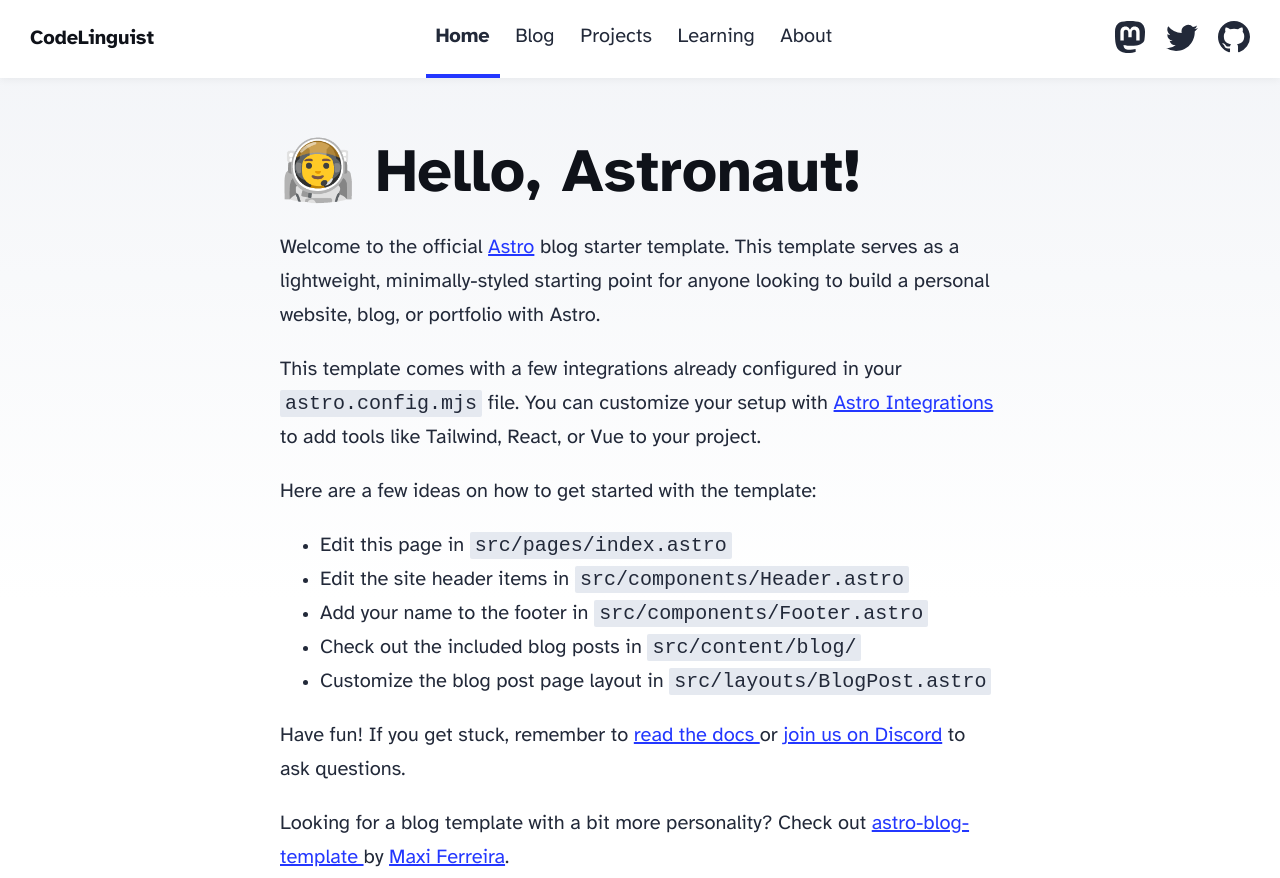
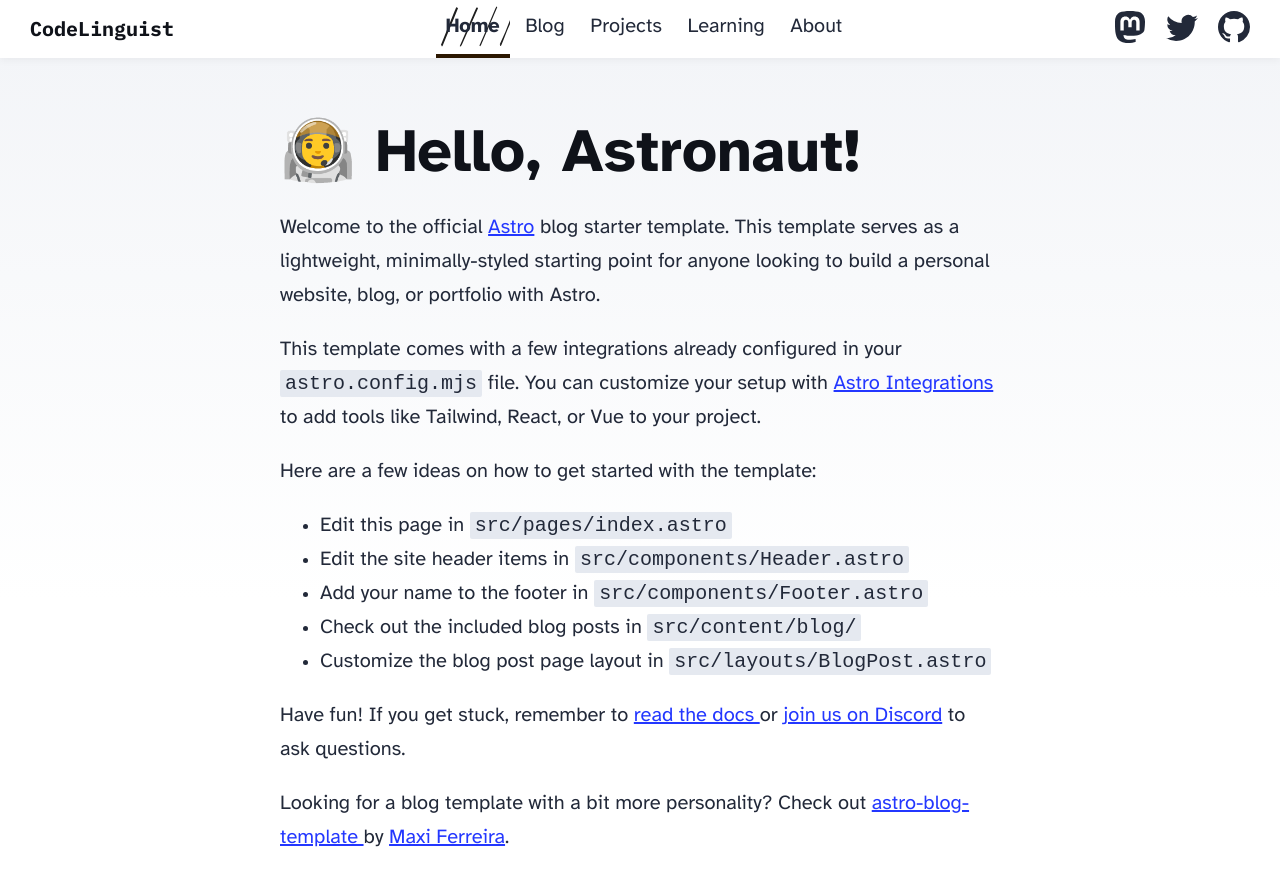
Before and after one commit to Zuhayr-Barhoumi/codelinguist, an Astro site: page / in a window 1280 px wide. Shown: the top 878 px of the page. Built offline with nearby package versions, Linux system fonts and the light colour scheme; Astro itself is replaced by a stand-in of ours.

Commit message:
basic nav

```diff
--- a/src/components/Header.astro
+++ b/src/components/Header.astro
@@ -54,6 +54,7 @@
 	h2 {
 		margin: 0;
 		font-size: 1em;
+		font-family: var(--font-ibm);
 	}
 
 	h2 a,
@@ -66,14 +67,14 @@
 		justify-content: space-between;
 	}
 	nav a {
-		padding: 1em 0.5em;
+		padding: 0.5em;
 		color: var(--black);
 		border-bottom: 4px solid transparent;
 		text-decoration: none;
 	}
 	nav a.active {
 		text-decoration: none;
-		border-bottom-color: var(--accent);
+		border-bottom-color: var(--color-dark);
 	}
 	.social-links,
 	.social-links a {
--- a/src/components/HeaderLink.astro
+++ b/src/components/HeaderLink.astro
@@ -19,6 +19,10 @@
 	}
 	a.active {
 		font-weight: bolder;
-		text-decoration: underline;
+		/* text-decoration: underline; */
+		background-image: url(/public/images/box.svg);
+		background-size: cover;
+		background-repeat: no-repeat;
+		border-bottom: 2px solid var(--color-dark);
 	}
 </style>
--- a/src/styles/global.css
+++ b/src/styles/global.css
@@ -3,69 +3,6 @@
   https://github.com/HermanMartinus/bearblog/blob/297026a877bc2ab2b3bdfbd6b9f7961c350917dd/templates/styles/blog/default.css
   License MIT: https://github.com/HermanMartinus/bearblog/blob/master/LICENSE.md
  */
-
-:root {
-  --accent: #2337ff;
-  --accent-dark: #000d8a;
-  --black: 15, 18, 25;
-  --gray: 96, 115, 159;
-  --gray-light: 229, 233, 240;
-  --gray-dark: 34, 41, 57;
-  --gray-gradient: rgba(var(--gray-light), 50%), #fff;
-  --box-shadow: 0 2px 6px rgba(var(--gray), 25%),
-    0 8px 24px rgba(var(--gray), 33%), 0 16px 32px rgba(var(--gray), 33%);
-
-  /* CUSTOM VARIABLES*/
-  /* Colors */
-  --color-primary: rgb(246, 230, 213); /* #f6e6d5 */
-  --color-secondary: rgb(84, 44, 0); /* #542c00 */
-  --color-tertiary: rgb(255, 207, 153); /* #ffcf99 */
-  --color-success: rgb(156, 255, 153); /* #9cff99 */
-  --color-danger: rgb(255, 153, 153); /* #ff9999 */
-  --color-warning: rgb(153, 124, 92); /* #997c5c */
-  --color-info: rgb(218, 241, 255); /* #daf1ff */
-  --color-light: rgb(244, 234, 223); /* #f4eadf */
-  --color-lighter: rgb(249, 244, 239); /* #f9f4ef */
-  --color-grey: rgb(74, 74, 74);
-  --color-dark: rgb(43, 23, 0); /* #2b1700 */
-  --color-darker: rgb(32, 17, 0); /* #201100 */
-  --color-darkest: rgb(13, 13, 13); /* #0D0D0D */
-  --color-bg-custom-black: #0d0d0d;
-
-  /* Font Families */
-  --font-caveat: "Caveat", cursive;
-  --font-ibm: "IBM Plex Mono", monospace;
-  --font-sans: 'Atkinson, ui-sans-serif, system-ui, -apple-system, BlinkMacSystemFont, "Segoe UI", Roboto, "Helvetica Neue", Arial, "Noto Sans", sans-serif, "Apple Color Emoji", "Segoe UI Emoji", "Segoe UI Symbol", "Noto Color Emoji"';
-  --font-mono: '"Roboto Mono", "Liberation Mono", "Courier New", monospace';
-
-  /* Font Sizes */
-  --font-size-h1: 2rem;
-  --font-size-h2: 1.75rem;
-  --font-size-h3: 1.5rem;
-  --font-size-h4: 1.25rem;
-  --font-size-h5: 1.125rem;
-  --font-size-h6: 1rem;
-  --font-size-base: 1.25rem;
-  --font-size-lg: 1.125rem;
-  --font-size-xl: 1.26rem;
-  --font-size-2xl: 1.5rem;
-  --font-size-3xl: 1.75rem;
-  --font-size-4xl: 2rem;
-  --font-size-5xl: 2.5rem;
-  --font-size-6xl: 3rem;
-
-  /* Line Heights */
-  --line-height-none: 1;
-  --line-height-tight: 1.25;
-  --line-height-snug: 1.375;
-  --line-height-normal: 1.5;
-  --line-height-relaxed: 1.625;
-  --line-height-loose: 2;
-
-  /* Box Shadows */
-  --box-shadow-custom: 4.5px 5px 8px 0.5px rgba(13, 13, 13, 0.5);
-  /* END OF CUSTOM VARIABLES */
-}
 @font-face {
   font-family: "Atkinson";
   src: url("/fonts/atkinson-regular.woff") format("woff");
@@ -107,6 +44,69 @@
   font-style: bold;
 }
 /* END OF CUSTOM FONTS */
+
+:root {
+  --accent: #2337ff;
+  --accent-dark: #000d8a;
+  --black: 15, 18, 25;
+  --gray: 96, 115, 159;
+  --gray-light: 229, 233, 240;
+  --gray-dark: 34, 41, 57;
+  --gray-gradient: rgba(var(--gray-light), 50%), #fff;
+  --box-shadow: 0 2px 6px rgba(var(--gray), 25%),
+    0 8px 24px rgba(var(--gray), 33%), 0 16px 32px rgba(var(--gray), 33%);
+
+  /* CUSTOM VARIABLES*/
+  /* Colors */
+  --color-primary: rgb(246, 230, 213); /* #f6e6d5 */
+  --color-secondary: rgb(84, 44, 0); /* #542c00 */
+  --color-tertiary: rgb(255, 207, 153); /* #ffcf99 */
+  --color-success: rgb(156, 255, 153); /* #9cff99 */
+  --color-danger: rgb(255, 153, 153); /* #ff9999 */
+  --color-warning: rgb(153, 124, 92); /* #997c5c */
+  --color-info: rgb(218, 241, 255); /* #daf1ff */
+  --color-light: rgb(244, 234, 223); /* #f4eadf */
+  --color-lighter: rgb(249, 244, 239); /* #f9f4ef */
+  --color-grey: rgb(74, 74, 74);
+  --color-dark: rgb(43, 23, 0); /* #2b1700 */
+  --color-darker: rgb(32, 17, 0); /* #201100 */
+  --color-darkest: rgb(13, 13, 13); /* #0D0D0D */
+  --color-bg-custom-black: #0d0d0d;
+
+  /* Font Families */
+  --font-caveat: "Caveat", cursive;
+  --font-ibm: "IBM Plex Mono", monospace;
+  --font-sans: 'Atkinson, ui-sans-serif, system-ui, -apple-system, BlinkMacSystemFont, "Segoe UI", Roboto, "Helvetica Neue", Arial, "Noto Sans", sans-serif, "Apple Color Emoji", "Segoe UI Emoji", "Segoe UI Symbol", "Noto Color Emoji"';
+  --font-mono: '"Roboto Mono", "Liberation Mono", "Courier New", monospace';
+
+  /* Font Sizes */
+  --text-size-h1: 2rem;
+  --text-size-h2: 1.75rem;
+  --text-size-h3: 1.5rem;
+  --text-size-h4: 1.25rem;
+  --text-size-h5: 1.125rem;
+  --text-size-h6: 1rem;
+  --text-size-base: 1.25rem;
+  --text-size-lg: 1.125rem;
+  --text-size-xl: 1.26rem;
+  --text-size-2xl: 1.5rem;
+  --text-size-3xl: 1.75rem;
+  --text-size-4xl: 2rem;
+  --text-size-5xl: 2.5rem;
+  --text-size-6xl: 3rem;
+
+  /* Line Heights */
+  --line-height-none: 1;
+  --line-height-tight: 1.25;
+  --line-height-snug: 1.375;
+  --line-height-normal: 1.5;
+  --line-height-relaxed: 1.625;
+  --line-height-loose: 2;
+
+  /* Box Shadows */
+  --box-shadow-custom: 4.5px 5px 8px 0.5px rgba(13, 13, 13, 0.5);
+  /* END OF CUSTOM VARIABLES */
+}
 
 body {
   font-family: "Atkinson", sans-serif;
```
Also changed, not shown: public/images/box.svg (added).
